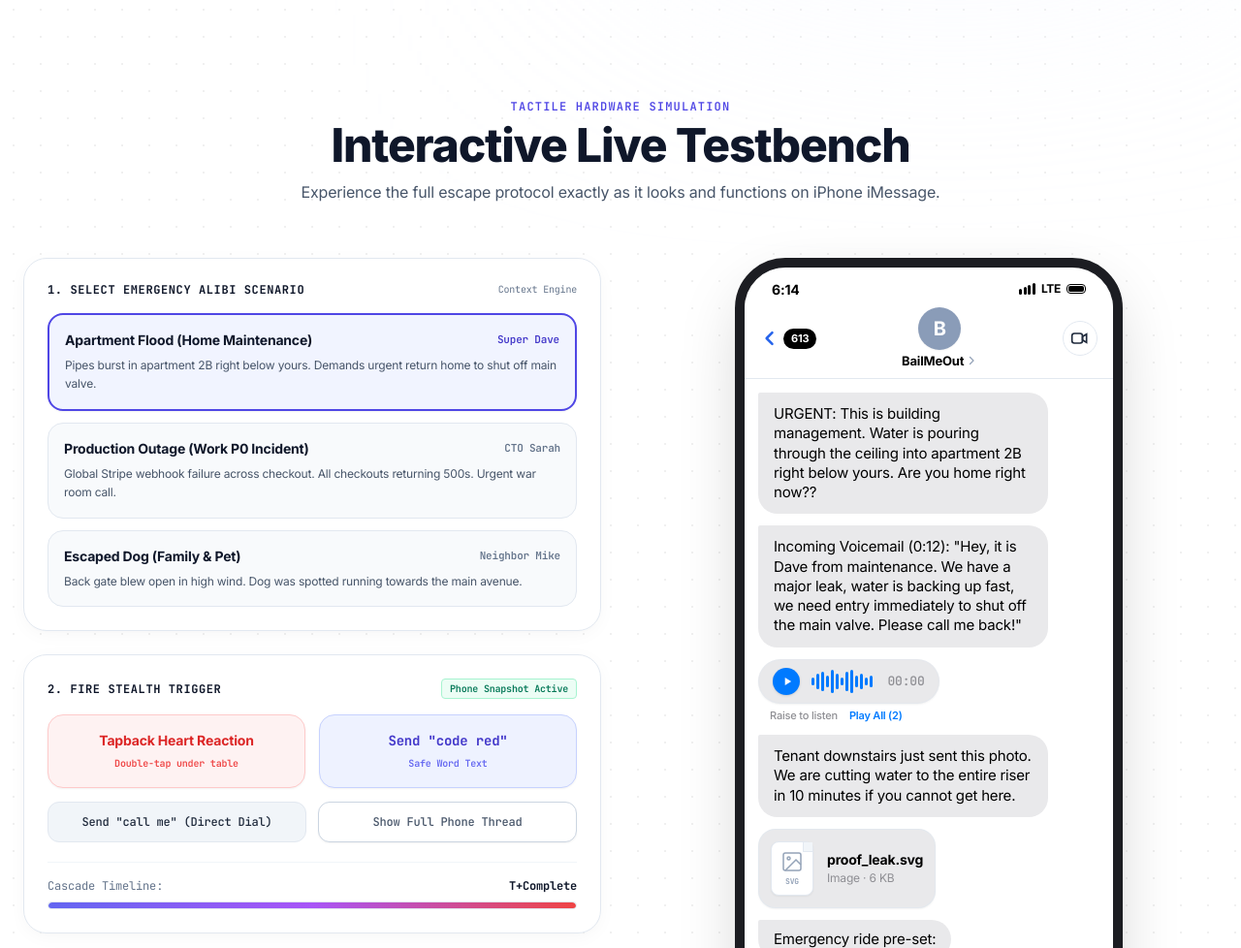
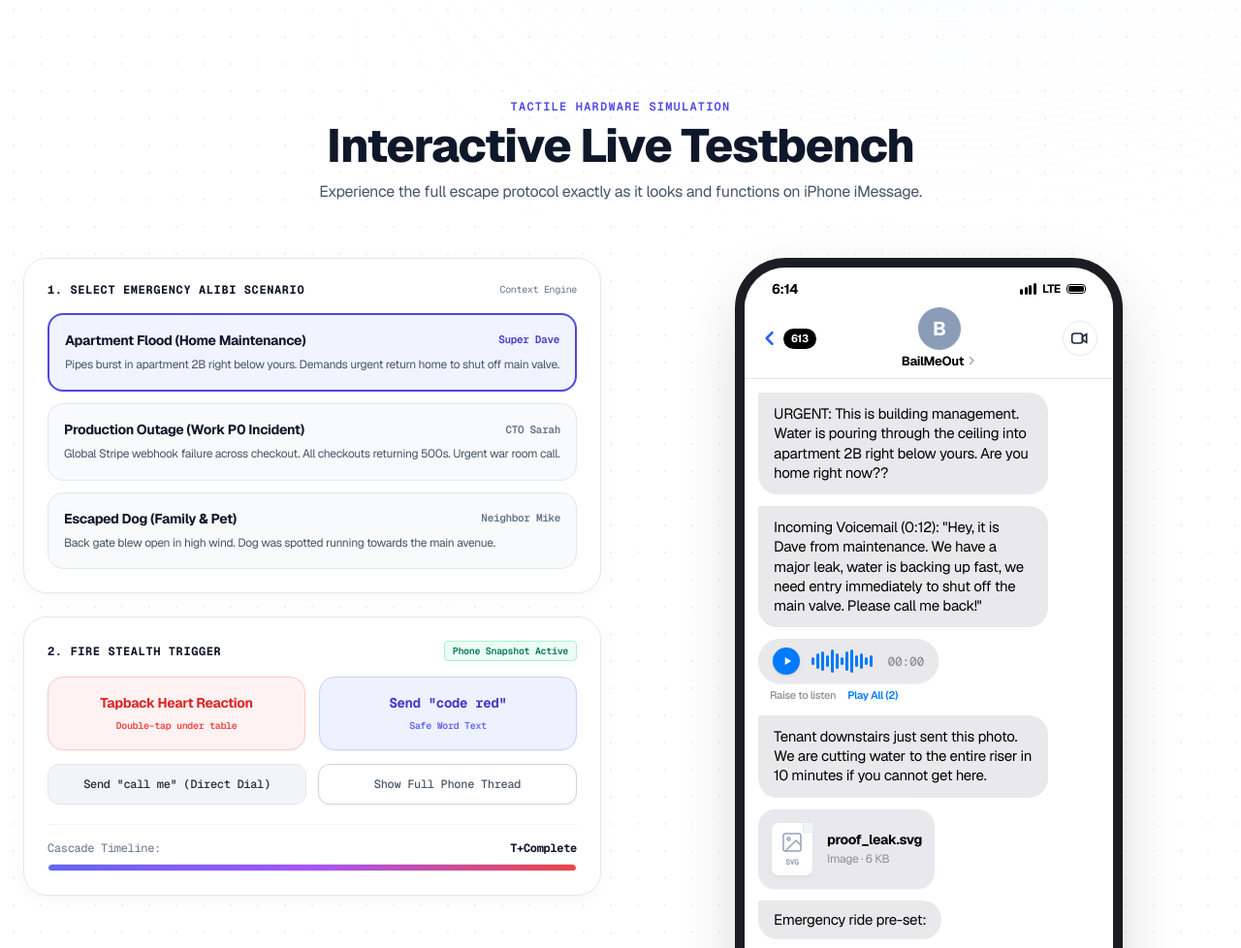
Before and after one commit to dino1x/bailmeout, a website: page index.html in a window 1280 px wide. Shown: the part 900-1878 px from the top of the page at 97% size. Drawn offline with nearby package versions, Linux system fonts and the light colour scheme.

Commit message:
typography: adopt Geist and Geist Mono font stack matching reference design

```diff
--- a/index.html
+++ b/index.html
@@ -10,7 +10,7 @@
 
   <link rel="preconnect" href="https://fonts.googleapis.com">
   <link rel="preconnect" href="https://fonts.gstatic.com" crossorigin>
-  <link href="https://fonts.googleapis.com/css2?family=Inter:wght@300;400;500;600;700;800;900&family=JetBrains+Mono:wght@400;500;600;700&display=swap" rel="stylesheet">
+  <link href="https://fonts.googleapis.com/css2?family=Geist:wght@300;400;500;600;700;800;900&family=Geist+Mono:wght@400;500;600;700&family=Inter:wght@400;500;600;700;800&family=JetBrains+Mono:wght@400;500;600;700&display=swap" rel="stylesheet">
   <script src="https://cdn.tailwindcss.com"></script>
   <script>
     tailwind.config = {
@@ -18,8 +18,8 @@
       theme: {
         extend: {
           fontFamily: {
-            sans: ['Inter', '-apple-system', 'BlinkMacSystemFont', '"SF Pro Display"', '"SF Pro Text"', '"Segoe UI"', 'Roboto', 'sans-serif'],
-            mono: ['"JetBrains Mono"', 'SFMono-Regular', 'Menlo', 'Monaco', 'Consolas', 'monospace'],
+            sans: ['"Geist"', 'Inter', '-apple-system', 'BlinkMacSystemFont', '"SF Pro Display"', '"SF Pro Text"', 'sans-serif'],
+            mono: ['"Geist Mono"', '"JetBrains Mono"', 'monospace'],
           },
           colors: {
             brand: {
@@ -44,14 +44,15 @@
     body {
       background-color: #ffffff;
       color: #0f172a;
-      font-family: 'Inter', -apple-system, BlinkMacSystemFont, "SF Pro Display", "SF Pro Text", "Segoe UI", Roboto, sans-serif;
+      font-family: 'Geist', 'Inter', -apple-system, BlinkMacSystemFont, "SF Pro Display", sans-serif;
       overflow-x: hidden;
       -webkit-font-smoothing: antialiased;
       -moz-osx-font-smoothing: grayscale;
-      letter-spacing: -0.012em;
+      letter-spacing: -0.02em;
     }
     h1, h2, h3, h4 {
-      letter-spacing: -0.035em;
+      font-family: 'Geist', 'Inter', -apple-system, BlinkMacSystemFont, sans-serif;
+      letter-spacing: -0.04em;
     }
     .grid-bg {
       background-image: radial-gradient(rgba(0, 0, 0, 0.06) 1px, transparent 0);
```
